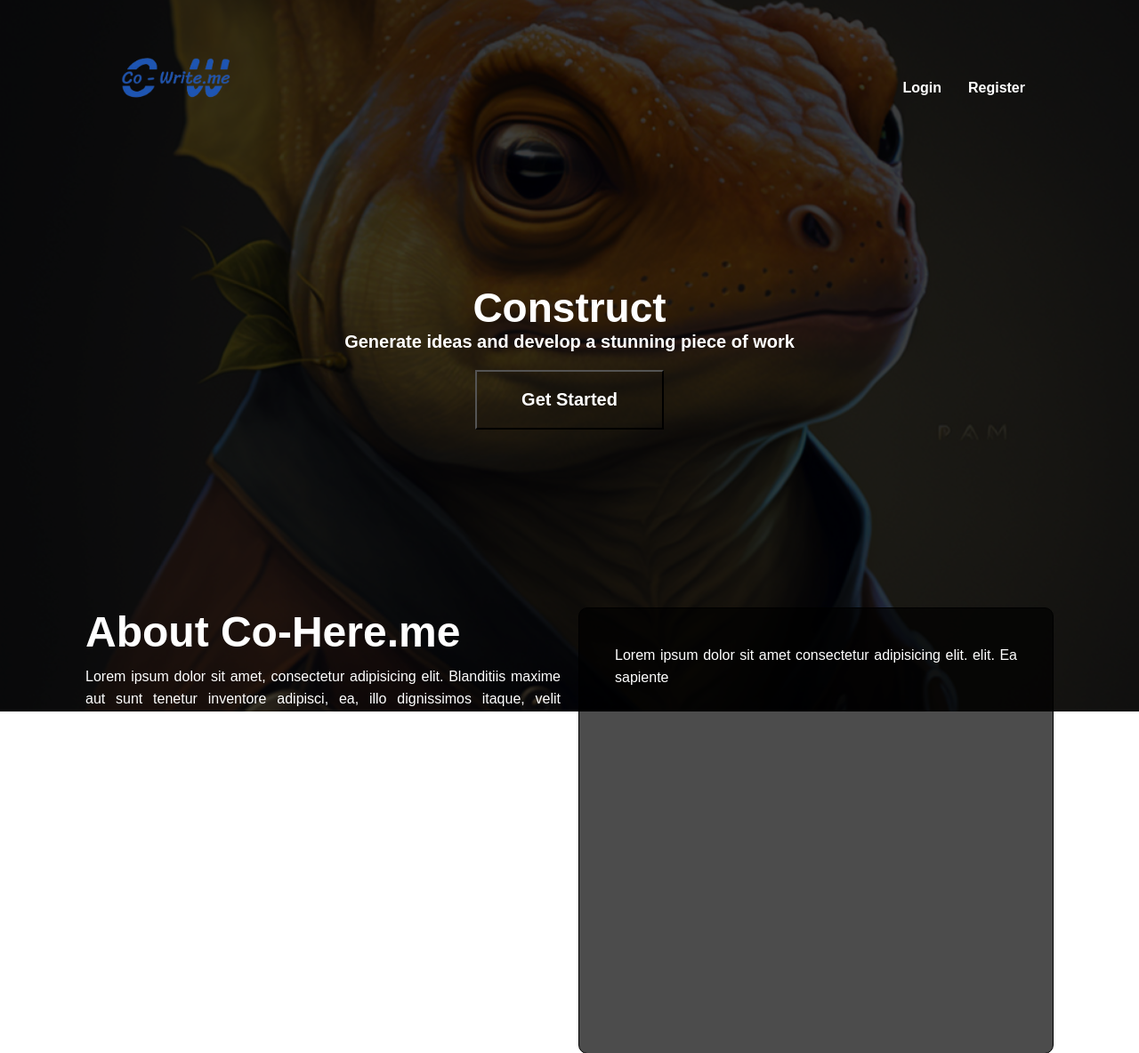
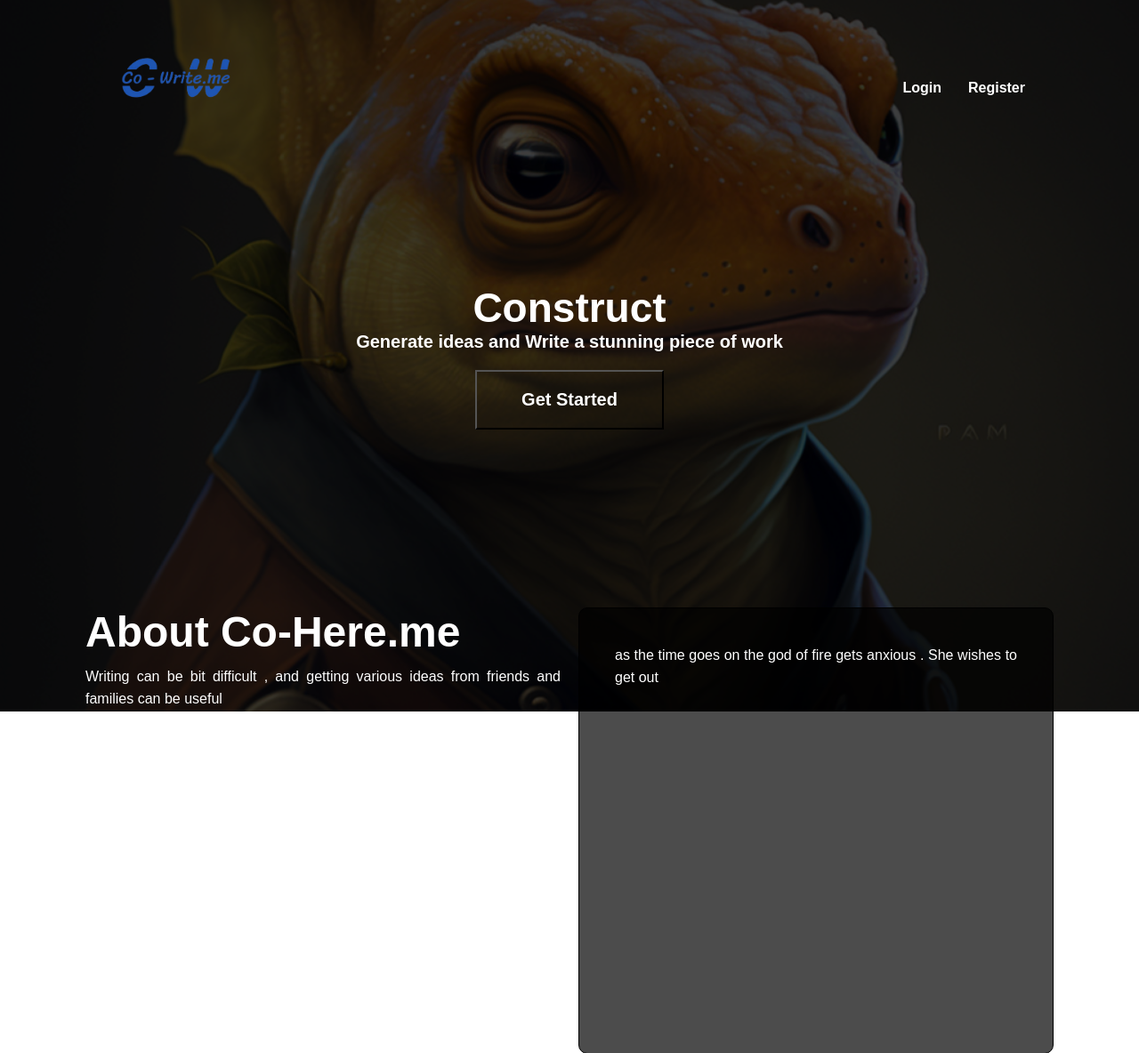
Before and after one commit to Ashwot-Acharya/co-write.me, a Flask app: page / in a window 1280 px wide. Shown: the top 1184 px of the page at 89% size. Run offline with Flask 2, Linux system fonts and the light colour scheme.

Commit message:
home page touches

```diff
--- a/templates/index.html
+++ b/templates/index.html
@@ -37,7 +37,7 @@
 
             <div class="text-center mt-10">
                 <h1 class="text-header">Construct</h1>
-                <p id="demo">Generate ideas and develop a stunning piece of work</p>
+                <p id="demo">Generate ideas and Write a stunning piece of work</p>
                 <a href="/login">
                 <button class="get-started">
                     Get Started
@@ -50,10 +50,10 @@
             <div class="grid-2 mt-10 text-color-white mb-10">
                 <div>
                     <h2 class="text-xl">About Co-Here.me</h2>
-                    <p class="mt-2 font-semibold">Lorem ipsum dolor sit amet, consectetur adipisicing elit. Blanditiis maxime aut sunt tenetur inventore adipisci, ea, illo dignissimos itaque, velit reprehenderit qui optio fugiat harum voluptas? Dolorem rerum cupiditate error.</p>
-                    <p class="mt-2 font-semibold">Lorem ipsum dolor sit amet, consectetur adipisicing elit. Blanditiis maxime aut sunt tenetur inventore adipisci, ea, illo dignissimos itaque, velit reprehenderit qui optio fugiat harum voluptas? Dolorem rerum cupiditate error.</p>
-                    <p class="mt-2 font-semibold">Lorem ipsum dolor sit amet, consectetur adipisicing elit. Blanditiis maxime aut sunt tenetur inventore adipisci, ea, illo dignissimos itaque, velit reprehenderit qui optio fugiat harum voluptas? Dolorem rerum cupiditate error.</p>
-                    <!-- <p class="mt-2 font-semibold">Lorem ipsum dolor sit amet, consectetur adipisicing elit. Blanditiis maxime aut sunt tenetur inventore adipisci, ea, illo dignissimos itaque, velit reprehenderit qui optio fugiat harum voluptas? Dolorem rerum cupiditate error.</p> -->
+                    <p class="mt-2 font-semibold">Writing can be bit difficult , and getting various ideas from friends and families can be useful </p>
+                    <p class="mt-2 font-semibold"> But when they are not avaible or for the time when you need a little help to just write an article co-writeme is here</p>
+                    <p class="mt-2 font-semibold">Co-write me provides a place where users can write their sentences and ai can generate the next few sentences creating a much more fun experience of writing</p>
+                    <!-- <p class="mt-2 font-semibold">Lorem ipsum dolor sit amet, consectetur adipisicinghei elit. Blanditiis maxime aut sunt tenetur inventore adipisci, ea, illo dignissimos itaque, velit reprehenderit qui optio fugiat harum voluptas? Dolorem rerum cupiditate error.</p> -->
                     <!-- <p class="mt-2 font-semibold">Lorem ipsum dolor sit amet, consectetur adipisicing elit. Blanditiis maxime aut sunt tenetur inventore adipisci, ea, illo dignissimos itaque, velit reprehenderit qui optio fugiat harum voluptas? Dolorem rerum cupiditate error.</p> -->
                 </div>
                 <div class="border" onload="typeWriter2()">
@@ -91,7 +91,7 @@
     </section>
     <script>
         var i = 0;
-        var txt = "Lorem ipsum dolor sit amet consectetur adipisicing elit. elit. Ea sapiente totam voluptate dolores aut, eum voluptatem repellendus voluptatum alias labore exercitationem quidem! Ad facilis illo, velit recusandae quisquam esse ducimus? elit. Ea sapiente totam voluptate dolores aut, eum voluptatem repellendus voluptatum alias labore exercitationem quidem! Ad facilis illo, velit recusandae quisquam esse ducimus? elit. Ea sapiente totam voluptate dolores aut, eum voluptatem repellendus voluptatum alias labore exercitationem quidem! Ad facilis illo, velit recusandae quisquam esse ducimus?  Ea sapiente totam voluptate dolores aut, eum voluptatem repellendus voluptatum alias labore exercitationem quidem! Ad facilis illo, velit recusandae quisquam esse ducimus? "
+        var txt = " as the time goes on the god of fire gets anxious . She wishes to get out and explore away from her fire . She has a plan to make her way to another dimension.The first thing that happened to me after the first few years was that my mother's mind began to change. My father's, too. He was the one who  as the time goes on the god of fire gets anxious . She wishes to get out and explore away from her fire . That's what they told themselves, that the change was permanent. As I grew older I realized that this was not true. Their minds had become more complex, more sophisticated and more intelligent. In fact, I think that their minds were so complex ";
         var speed = 90;
 
         function typeWriter() {
```
